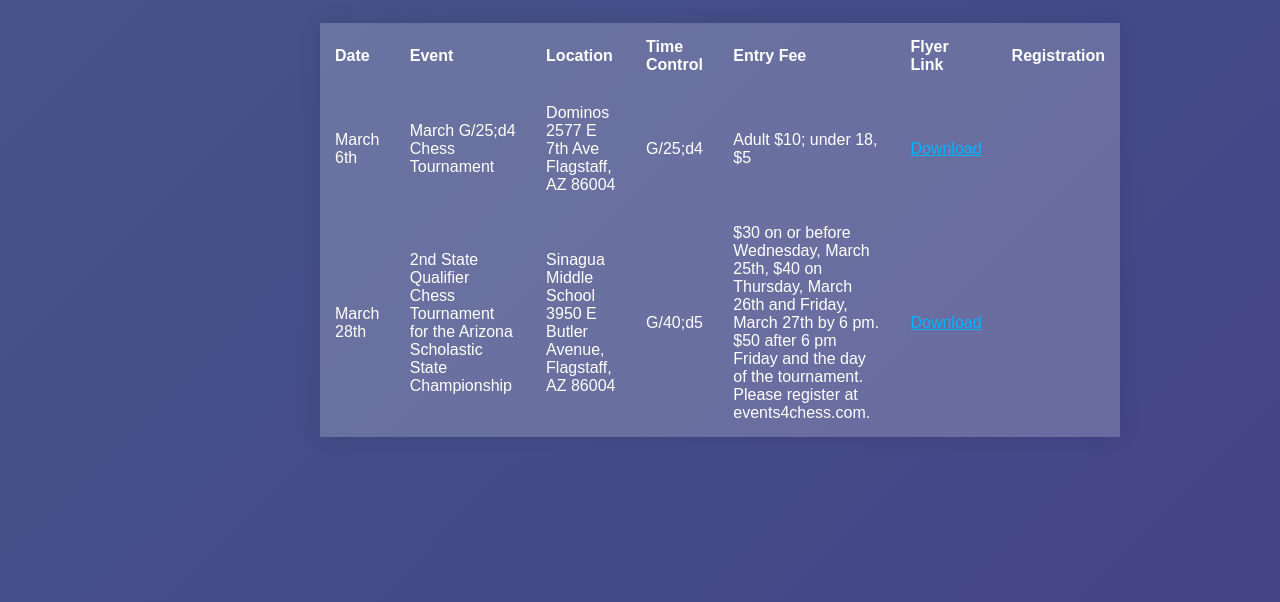
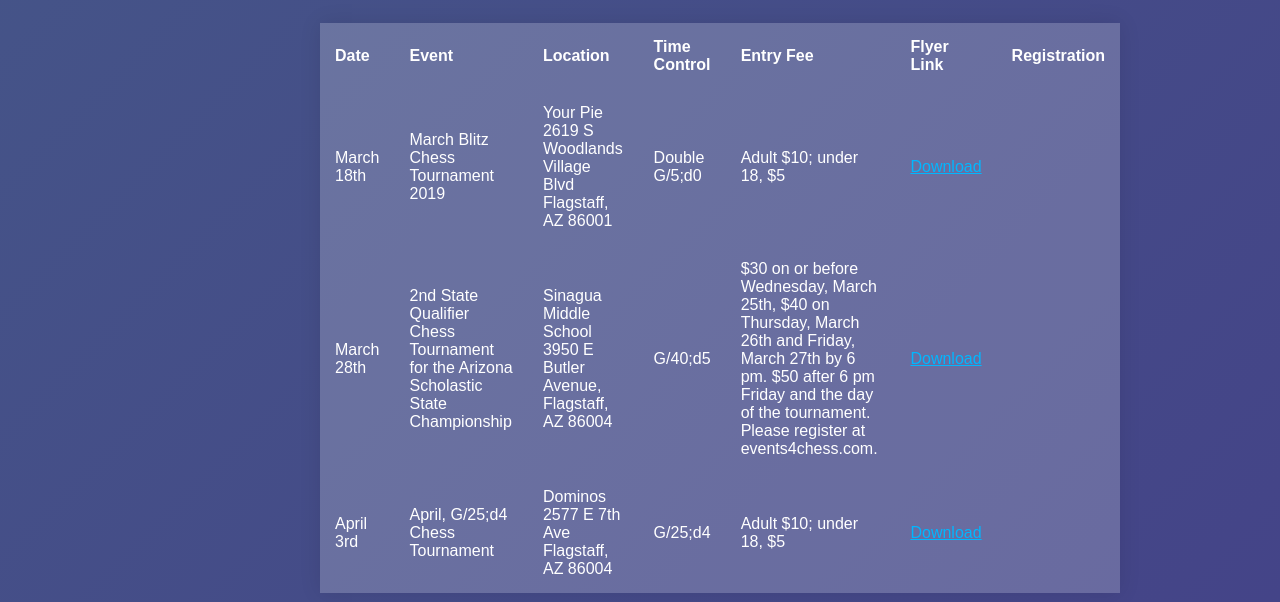
Before and after one commit to cortneyreagle/nacc-website, a plain HTML site: page calendar.html in a window 1280 px wide. Shown: the part 224-826 px from the top of the page. Drawn offline with Linux system fonts and the light colour scheme.

Commit message:
Add tournaments

```diff
--- a/calendar.html
+++ b/calendar.html
@@ -40,14 +40,14 @@
             </thead>
             <tbody>
               <tr>
-                <td>March 6th</td>
-                <td>March G/25;d4 Chess Tournament</td>
-                <td>Dominos
-                    2577 E 7th Ave
-                    Flagstaff, AZ 86004</td>
-                <td>G/25;d4</td>
+                <td>March 18th</td>
+                <td>March Blitz Chess Tournament 2019</td>
+                <td>Your Pie
+                    2619 S Woodlands Village Blvd
+                    Flagstaff, AZ 86001</td>
+                <td>Double G/5;d0</td>
                 <td>Adult $10; under 18, $5</td>
-                <td><a href="Friday, March 6 g25d4.pdf" download>Download</a></td>
+                <td><a href="March Blitz G5;d0.pdf" download>Download</a></td>
                 <td></td>
               </tr>
               <tr>
@@ -63,6 +63,17 @@
                 <td><a href="2nd state qualifier(1).pdf" download>Download</a></td>
                 <td></td>
               </tr>
+              <tr>
+                <td>April 3rd</td>
+                <td>April, G/25;d4 Chess Tournament</td>
+                <td>Dominos
+                    2577 E 7th Ave
+                    Flagstaff, AZ 86004</td>
+                <td>G/25;d4</td>
+                <td>Adult $10; under 18, $5</td>
+                <td><a href="Friday, April 3rd  g25d4.pdf" download>Download</a></td>
+                <td></td>
+              </tr>
             </tbody>
           </table>
         </div>
```
